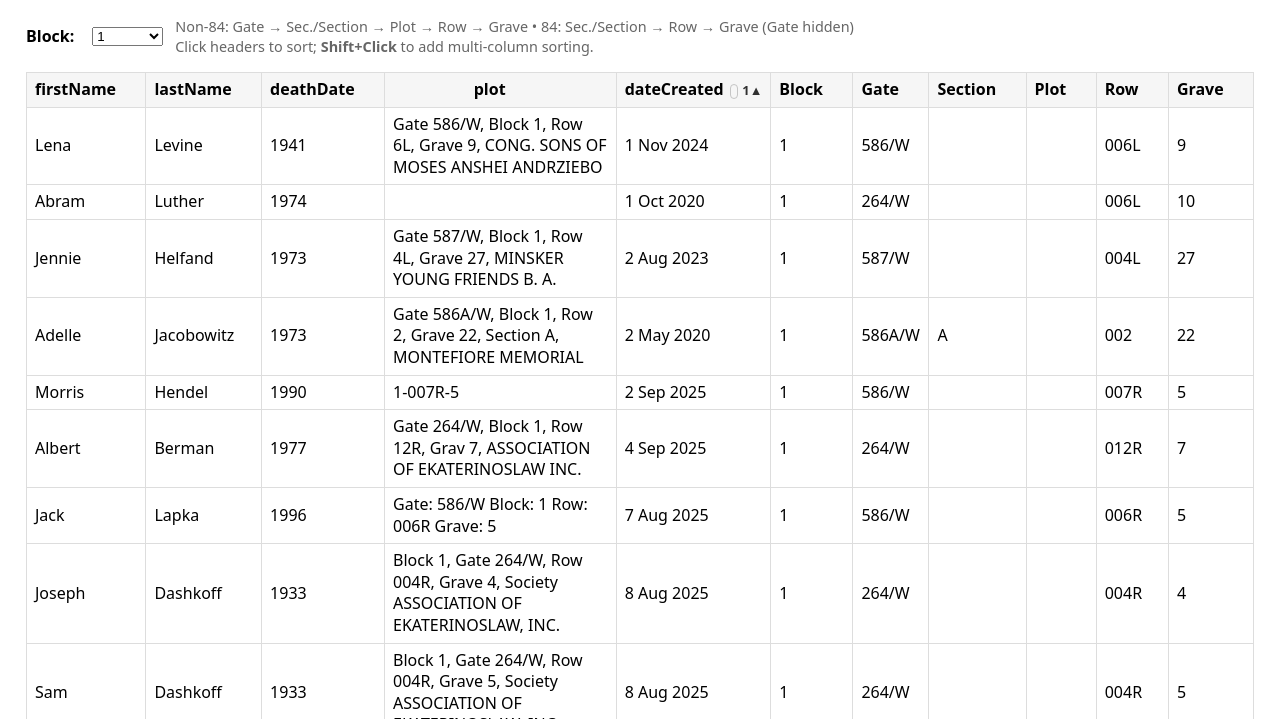
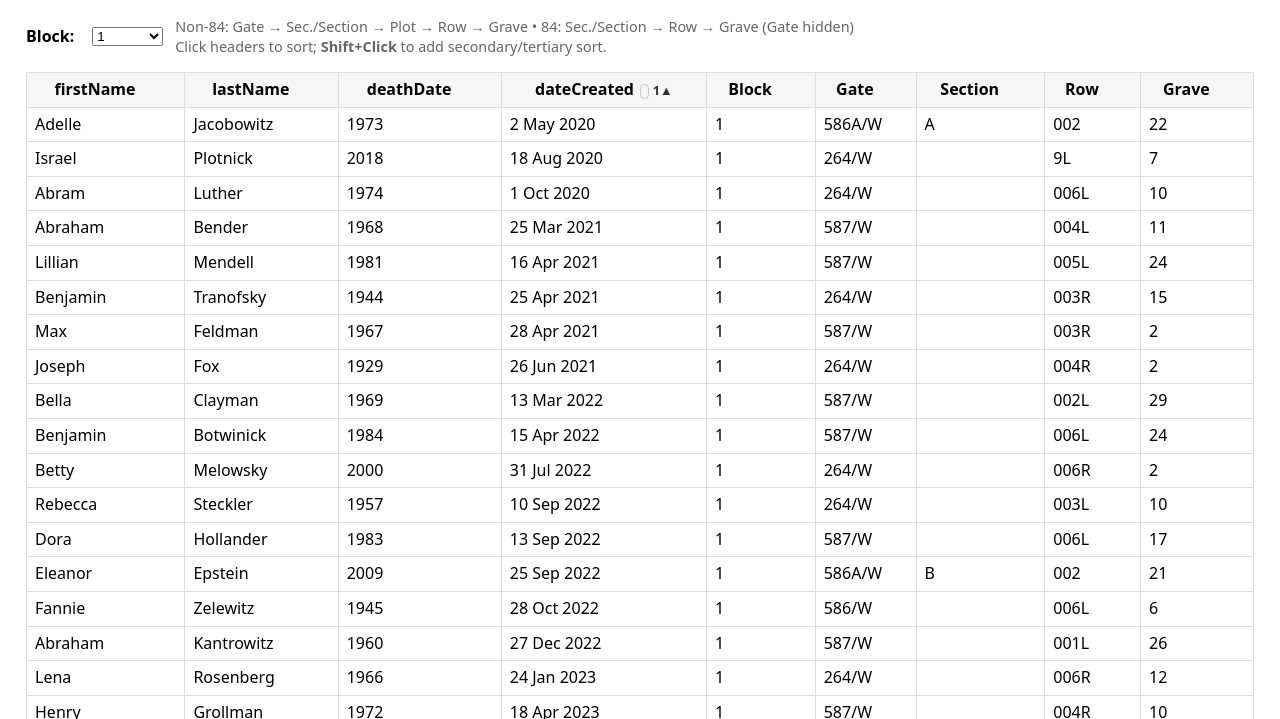
Before and after one commit to markrlondon/Old-Montefiore-Cemetery, a plain HTML site: page index.html in a window 1280 px wide. Both pictures are taken after a click on the element "dateCreated". Shown: the part 81-800 px from the top of the page. Drawn offline with Linux system fonts and the light colour scheme.

Commit message:
Update index.html

```diff
--- a/index.html
+++ b/index.html
@@ -45,14 +45,14 @@
     <select id="blockSelect"></select>
     <span class="note">
       Non-84: Gate → Sec./Section → Plot → Row → Grave • 84: Sec./Section → Row → Grave (Gate hidden)
-      <br>Click headers to sort; <b>Shift+Click</b> to add multi-column sorting.
+      <br>Click headers to sort; <b>Shift+Click</b> to add secondary/tertiary sort.
     </span>
   </div>
 
   <div id="output"></div>
 
   <script>
-    /* ===== CSV parsing (quotes & commas in quotes) ===== */
+    /* ===== CSV parsing ===== */
     function parseCSV(text) {
       var rows = [], row = [], field = '', i = 0, inQuotes = false;
       while (i < text.length) {
@@ -77,7 +77,7 @@
       return rows;
     }
 
-    /* ===== Natural compare (handles 378/N, 8L, numbers, etc.) ===== */
+    /* ===== Comparators ===== */
     function naturalCompare(a, b) {
       var ax = String(a == null ? '' : a).trim();
       var bx = String(b == null ? '' : b).trim();
@@ -101,24 +101,62 @@
       return 0;
     }
 
+    // robust-ish date parse; returns numeric ms or NaN
+    function parseDateMs(s) {
+      if (s == null) return NaN;
+      s = String(s).trim();
+      if (!s) return NaN;
+
+      // Try native Date.parse (handles ISO, RFC formats, yyyy-mm-dd, etc.)
+      var t = Date.parse(s);
+      if (!isNaN(t)) return t;
+
+      // Try common US/EU numeric formats: mm/dd/yyyy or dd/mm/yyyy (assume mm/dd/yyyy by default)
+      var m = s.match(/^(\d{1,2})[\/\-](\d{1,2})[\/\-](\d{2,4})$/);
+      if (m) {
+        var mm = parseInt(m[1], 10)-1, dd = parseInt(m[2], 10), yy = parseInt(m[3], 10);
+        if (yy < 100) yy += 2000;
+        var d = new Date(yy, mm, dd);
+        return d.getTime();
+      }
+
+      // Try dd Mon yyyy (e.g., 05 Jan 1937)
+      var m2 = s.match(/^(\d{1,2})\s+([A-Za-z]{3,})\s+(\d{4})$/);
+      if (m2) {
+        var day = parseInt(m2[1],10), monStr = m2[2].toLowerCase(), year = parseInt(m2[3],10);
+        var months = {"jan":0,"january":0,"feb":1,"february":1,"mar":2,"march":2,"apr":3,"april":3,"may":4,"jun":5,"june":5,"jul":6,"july":6,"aug":7,"august":7,"sep":8,"sept":8,"september":8,"oct":9,"october":9,"nov":10,"november":10,"dec":11,"december":11};
+        if (months.hasOwnProperty(monStr)) {
+          return new Date(year, months[monStr], day).getTime();
+        }
+      }
+
+      return NaN;
+    }
+
+    function dateCompare(a, b) {
+      var ta = parseDateMs(a);
+      var tb = parseDateMs(b);
+      var aNaN = isNaN(ta), bNaN = isNaN(tb);
+      if (aNaN && bNaN) return 0;
+      if (aNaN) return 1;   // put empty/invalid last
+      if (bNaN) return -1;
+      return ta - tb;
+    }
+
+    // choose comparator per column
+    function comparatorForColumn(colName) {
+      if (!colName) return naturalCompare;
+      var lc = String(colName).toLowerCase();
+      if (lc === 'datecreated') return dateCompare;
+      return naturalCompare;
+    }
+
+    /* ===== Utilities ===== */
     function escapeHtml(s) {
       return String(s).replace(/[&<>"']/g, function(c){
         return ({'&':'&amp;','<':'&lt;','>':'&gt;','"':'&quot;',"'":'&#39;'}[c]);
       });
     }
-
-    /* ===== State ===== */
-    var allRows = [];      // all data rows (objects)
-    var headers = [];      // all CSV headers (strings)
-    var currentRows = [];  // filtered rows for the selected Block
-    var currentHeaders = [];// visible headers after hiding logic
-    var sortState = [];    // array of {col, dir} — primary first (dir: 1=asc, -1=desc)
-
-    var ALWAYS_HIDE_LC = new Set(['birthdate','notes','problems','memorialid']);
-
-    var blockWrap = document.getElementById('blockFilterWrap');
-    var blockSelect = document.getElementById('blockSelect');
-    var output = document.getElementById('output');
 
     function findHeader(candidates) {
       for (var k=0;k<candidates.length;k++) {
@@ -126,6 +164,12 @@
         for (var i=0;i<headers.length;i++) {
           if (headers[i].toLowerCase() === c) return headers[i];
         }
+      }
+      return null;
+    }
+    function findHeaderExact(name) {
+      for (var i=0;i<headers.length;i++) {
+        if (headers[i] === name) return headers[i];
       }
       return null;
     }
@@ -139,17 +183,32 @@
       return false;
     }
 
-    /* ===== Build table with clickable (multi-sort) headers ===== */
+    /* ===== State ===== */
+    var allRows = [];
+    var headers = [];
+    var currentRows = [];
+    var currentHeaders = [];
+    var sortState = []; // [{col, dir}...]
+
+    // Always hide (case-insensitive)
+    var ALWAYS_HIDE_LC = new Set(['birthdate','notes','problems','memorialid']);
+    // Hide exact "plot" (lowercase only). Keep "Plot".
+    var HIDE_EXACT = new Set(['plot']);
+
+    var blockWrap = document.getElementById('blockFilterWrap');
+    var blockSelect = document.getElementById('blockSelect');
+    var output = document.getElementById('output');
+
+    /* ===== Table render & multi-sort ===== */
     function buildTable(container, headersToShow, rows) {
       currentRows = rows.slice();
       currentHeaders = headersToShow.slice();
 
       var html = '<table><thead><tr>';
       headersToShow.forEach(function(h){
-        // Add sort indicators: priority number + arrow; attributes used to restyle on refresh
-        var existing = sortState.findIndex(function(s){ return s.col === h; });
-        var prio = existing >= 0 ? (existing + 1) : '';
-        var dir = existing >= 0 ? String(sortState[existing].dir) : '';
+        var idx = sortState.findIndex(function(s){ return s.col === h; });
+        var prio = idx >= 0 ? (idx + 1) : '';
+        var dir = idx >= 0 ? String(sortState[idx].dir) : '';
         html += '<th data-col="'+escapeHtml(h)+'"'
              +  (dir ? ' data-sort-dir="'+dir+'"' : '')
              +  (prio ? ' data-sort-priority="'+prio+'"' : '')
@@ -170,7 +229,7 @@
       html += '</tbody></table>';
       container.innerHTML = html;
 
-      // Apply the displayed priority numbers (①,②,③… as plain digits)
+      // show priority numbers
       var ths = container.querySelectorAll("th");
       ths.forEach(function(th){
         var pr = th.getAttribute("data-sort-priority");
@@ -188,14 +247,9 @@
           var idx = sortState.findIndex(function(s){ return s.col === col; });
 
           if (e.shiftKey) {
-            // Shift+Click: add or toggle this column without clearing others
-            if (idx === -1) {
-              sortState.push({ col: col, dir: 1 });
-            } else {
-              sortState[idx].dir = -sortState[idx].dir;
-            }
+            if (idx === -1) sortState.push({ col: col, dir: 1 });
+            else sortState[idx].dir = -sortState[idx].dir;
           } else {
-            // Normal click: make this the only key; if already primary, toggle
             if (idx === 0 && sortState.length > 0) {
               sortState[0].dir = -sortState[0].dir;
             } else {
@@ -204,7 +258,6 @@
           }
 
           applyMultiSort();
-          // Rebuild table with preserved sort state indicators
           buildTable(container, currentHeaders, currentRows);
         });
       });
@@ -212,24 +265,22 @@
 
     function applyMultiSort() {
       if (!sortState.length) return;
-
-      // Stable sort: decorate with original index, sort, undecorate
       var decorated = currentRows.map(function(r, i){ return { r:r, i:i }; });
       decorated.sort(function(A, B){
         var a = A.r, b = B.r;
         for (var k=0;k<sortState.length;k++) {
           var key = sortState[k].col;
           var dir = sortState[k].dir;
-          var cmp = naturalCompare(a[key], b[key]);
+          var cmpFn = comparatorForColumn(key);
+          var cmp = cmpFn(a[key], b[key]);
           if (cmp !== 0) return cmp * dir;
         }
-        // stable fallback
-        return A.i - B.i;
+        return A.i - B.i; // stable
       });
       currentRows = decorated.map(function(x){ return x.r; });
     }
 
-    /* ===== Load CSV and prepare UI ===== */
+    /* ===== Load CSV & UI ===== */
     async function loadCSV() {
       try {
         var res = await fetch('requests.csv', { cache: 'no-store' });
@@ -240,14 +291,15 @@
 
         headers = data[0].map(function(h){ return String(h).trim(); });
 
-        // Resolve logical columns (support both "Sec." and "Section")
+        // Resolve columns; Plot must be EXACT "Plot" (capital P) to keep; lowercase "plot" will be hidden.
         var COL = {
           Block: findHeader(['Block']),
           Gate:  findHeader(['Gate']),
           Sec:   findHeader(['Sec.','Section','Sec']),
-          Plot:  findHeader(['Plot']),
+          Plot:  findHeaderExact('Plot'),  // <-- exact match only
           Row:   findHeader(['Row']),
-          Grave: findHeader(['Grave'])
+          Grave: findHeader(['Grave']),
+          DateCreated: findHeader(['dateCreated']) // still case-insensitive for finding, only sort logic cares about name
         };
 
         // Minimal requirements
@@ -269,7 +321,7 @@
             return obj;
           });
 
-        // Build Block dropdown (unique, sorted)
+        // Build Block dropdown
         var blocksSet = {};
         for (var i=0;i<allRows.length;i++) {
           var bv = (allRows[i][COL.Block] || '').trim();
@@ -299,7 +351,7 @@
         return (v == null ? '' : v).trim() === selected;
       });
 
-      // Initial sort (per your rules), before user-click sorting
+      // Initial sort per rules
       if (selected === '84') {
         filtered.sort(function(a,b){
           var s = naturalCompare(a[COL.Sec], b[COL.Sec]); if (s) return s;
@@ -316,16 +368,22 @@
         });
       }
 
-      // Visible columns: hide always-hidden; hide Gate for Block 84; show Sec/Plot only if present
-      var visible = headers.filter(function(h){ return !ALWAYS_HIDE_LC.has(h.toLowerCase()); });
+      // Visible columns
+      var visible = headers.filter(function(h){
+        if (ALWAYS_HIDE_LC.has(h.toLowerCase())) return false;
+        if (HIDE_EXACT.has(h)) return false; // hide lowercase 'plot'
+        return true;
+      });
+
       if (selected === '84' && COL.Gate) visible = visible.filter(function(h){ return h !== COL.Gate; });
 
       var secHasData  = hasAnyData(filtered, COL.Sec);
       var plotHasData = hasAnyData(filtered, COL.Plot);
       if (COL.Sec  && !secHasData)  visible = visible.filter(function(h){ return h !== COL.Sec; });
+      // Only consider exact "Plot" for conditional visibility (lowercase 'plot' is already hidden)
       if (COL.Plot && !plotHasData) visible = visible.filter(function(h){ return h !== COL.Plot; });
 
-      // Reset sort state whenever Block changes (fresh multi-sort)
+      // Reset user sort when Block changes
       sortState = [];
 
       buildTable(output, visible, filtered);
```
